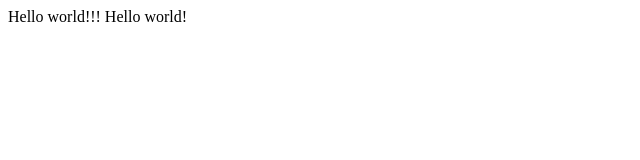
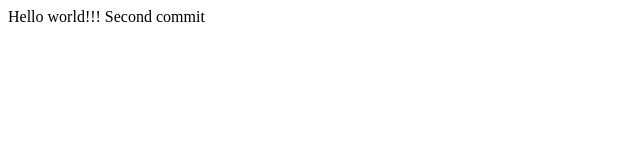
Before and after one commit to ViktoriiaSorokina/TestRep-27-06-2024, a plain HTML site: page index.html in a window 1280 px wide. Shown: the full height of the page, 0-640 px from the left. Drawn offline with Linux system fonts and the light colour scheme.

Commit message:
second commit

```diff
--- a/index.html
+++ b/index.html
@@ -6,6 +6,6 @@
     </head>
     <body>
         Hello world!!!
-        Hello world!
+        Second commit
     </body>
 </html>
```
